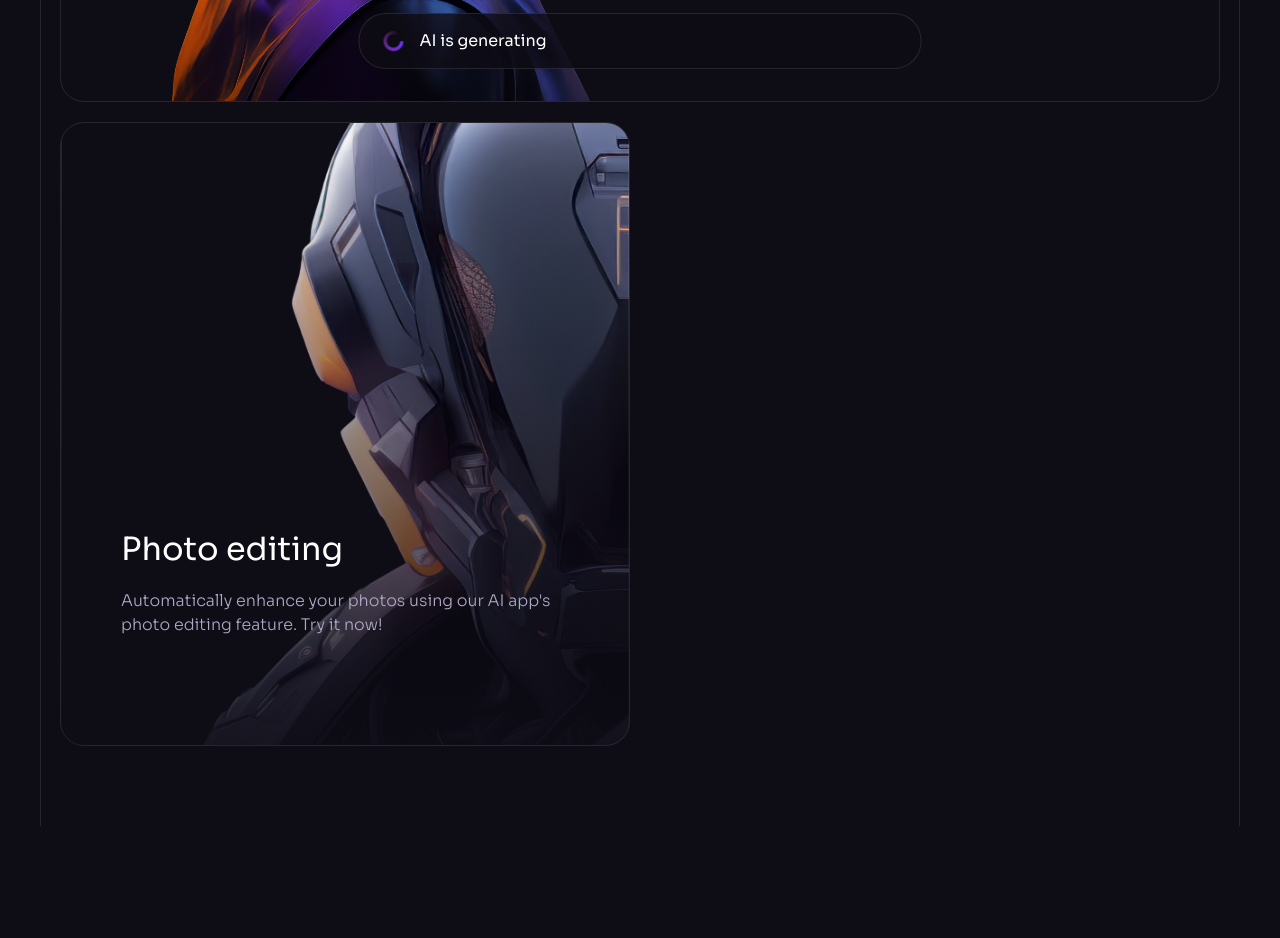
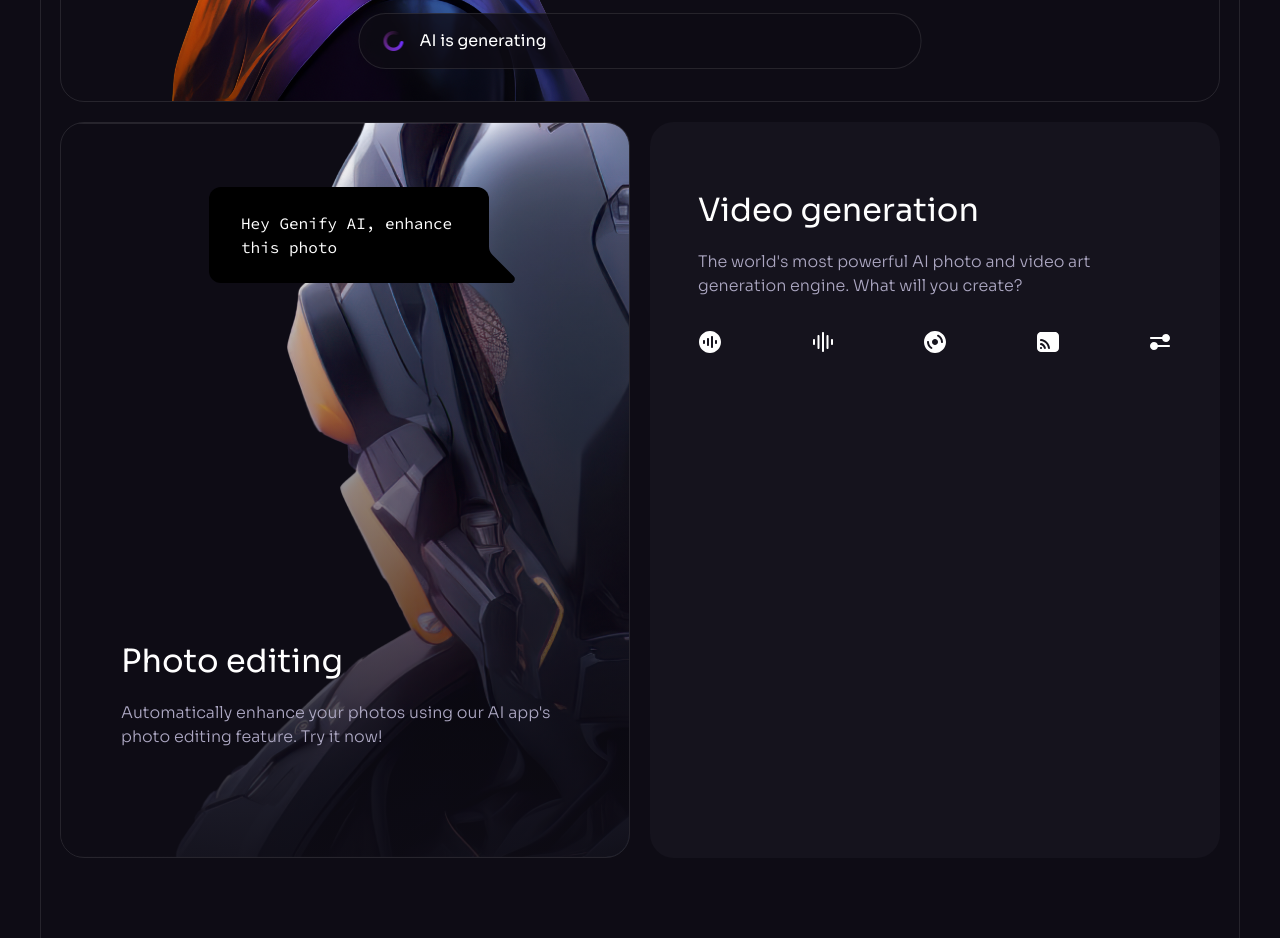
Before and after one commit to rizbikit1781/genify-ai, a React (Vite) app: page / in a window 1280 px wide. Shown: the part 4760-5698 px from the top of the page. Before the commit the page ends 5586 px from the top, so only its background shows below. Built offline with nearby package versions, Linux system fonts and the light colour scheme.

Commit message:
Implemented service card

```diff
--- a/src/components/Services.jsx
+++ b/src/components/Services.jsx
@@ -2,8 +2,9 @@ import React from 'react'
 import Section from './Section'
 import Heading from './Heading'
 import { check, service1, service2, service3 } from '../assets'
-import { brainwaveServices } from '../constants'
+import { brainwaveServices, brainwaveServicesIcons } from '../constants'
 import Generating from './Generating'
+import { PhotoChatMessage, Gradient, VideoBar, VideoChatMessage } from './design/Services'
 
 const Services = () => {
   return (
@@ -60,9 +61,33 @@ const Services = () => {
                   <h4 className='h4 mb-4'>Photo editing</h4>
                   <p className='body-2 mb-[3rem] text-n-3'>Automatically enhance your photos using our AI app's photo editing feature. Try it now!</p>
                   </div>
+
+                  <PhotoChatMessage />
+
                 </div>
+
+                <div className='p-4 bg-n-7 rounded-3xl overflow-hidden lg:min-h-[46rem]'>
+                  <div className='py-12 px-4 xl:px-8'>
+                    <h4 className='h4 mb-4'>Video generation</h4>
+                    <p className='body-2 mb-[2rem] text-n-3'>The world's most powerful AI photo and video art generation engine. What will you create?</p>
+
+                    <ul className='flex items-center justify-between'>
+                      {brainwaveServicesIcons.map((item, index) => (
+                        <li>
+                          <div>
+                            <img
+                              src={item}
+                            />
+                          </div>
+                        </li>
+                      ))}
+
+                    </ul>
+
+                  </div>
+                </div>
+
           </div>
-
         </div>
       </div>
     </Section>
--- a/src/components/design/Services.jsx
+++ b/src/components/design/Services.jsx
@@ -18,7 +18,7 @@ export const Gradient = () => {
 export const PhotoChatMessage = () => {
   return (
     <div className="absolute top-8 right-8 max-w-[17.5rem] py-6 px-8 bg-black rounded-t-xl rounded-bl-xl font-code text-base lg:top-16 lg:right-[8.75rem] lg:max-w-[17.5rem]">
-      Hey Brainwave, enhance this photo
+      Hey Genify AI, enhance this photo
       <ChatBubbleWing className="absolute left-full bottom-0" />
     </div>
   );
```
